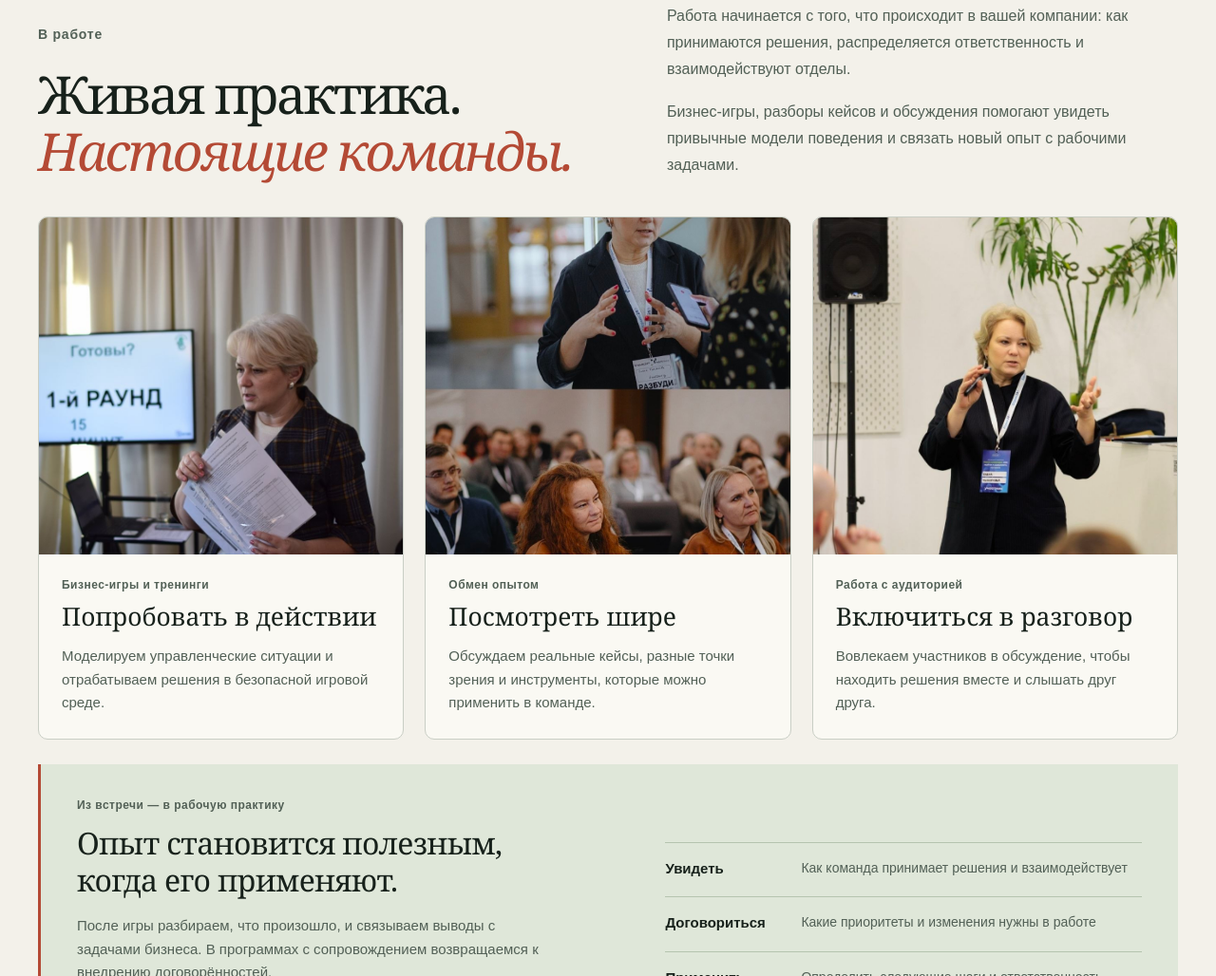
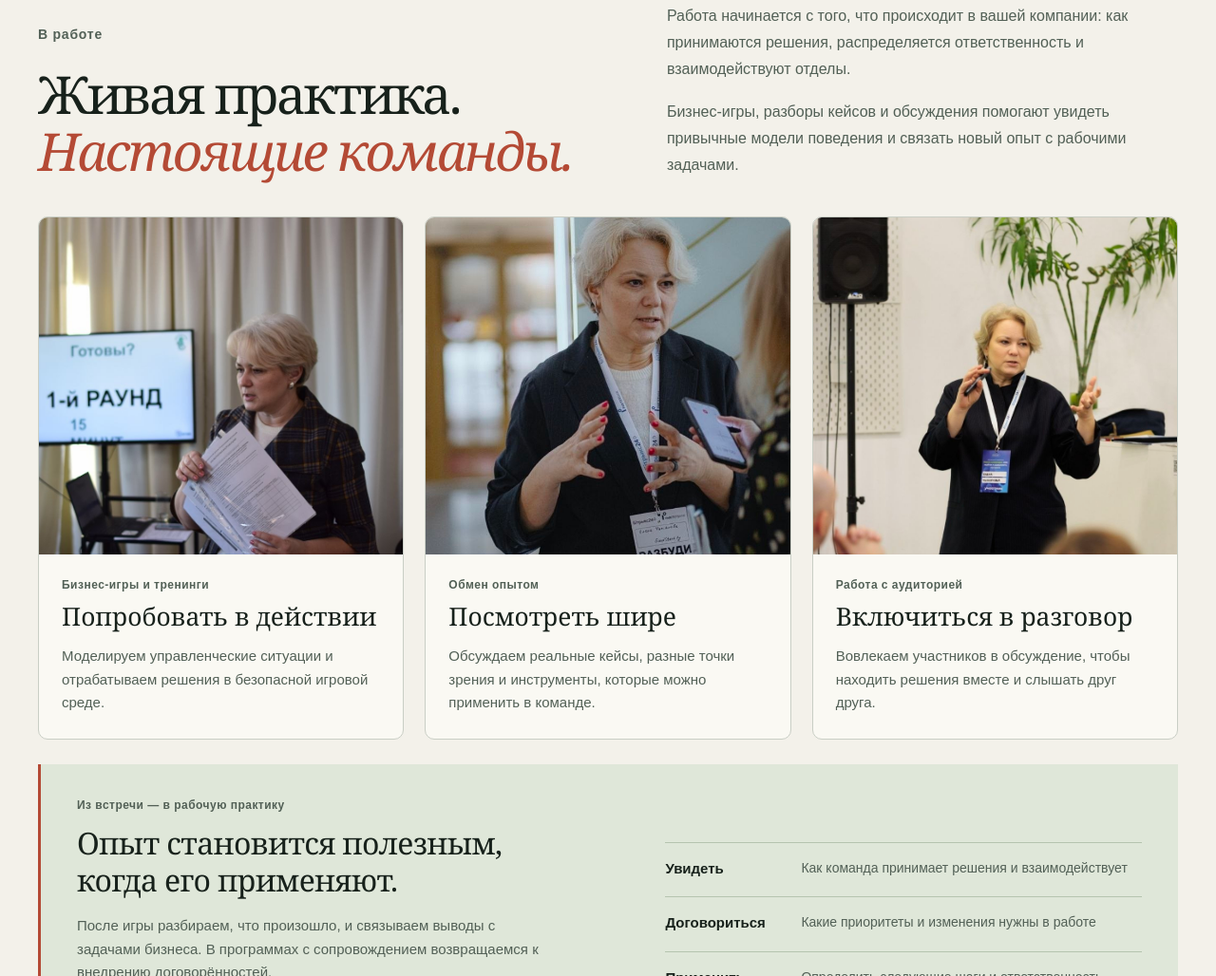
Before and after one commit to L1h0/lending-example, a website with bundled scripts: page index.html in a window 1280 px wide. Shown: the part 6297-7325 px from the top of the page at 95% size. Built offline with nearby package versions, Linux system fonts and the light colour scheme.

Commit message:
Исправить кадрирование фото «Обмен опытом» в блоке «В работе»
Верхняя сцена исходного коллажа показана без обрезки головы. Добавлена рамка кадра с адаптивной высотой и верхним выравниванием фото; уточнён альтернативный текст. Исходная фотография сохранена.

Согласованный снимок Sites: 48c8cb328f1b0fcd5dec861672c84465241e1b5c.
Проверка: npm run check — успешно, семь тестов.
Контрольная ветка: checkpoint/2026-10-13-05-work-photo.

```diff
--- a/docs/work.css
+++ b/docs/work.css
@@ -56,3 +56,11 @@
 .faq>h2{grid-row:1}
 .faq .faqList{grid-row:1}
 @media(max-width:800px){.faq .faqList{grid-row:2}}
+
+/* Правка от 13.10.2026: «Обмен опытом» показывает верхний кадр исходного коллажа. */
+.workPhotos .workPhotoFrame{height:355px;flex-shrink:0;overflow:hidden}
+.workPhotos figure:nth-child(2) .workPhotoFrame img{height:200%;object-position:58% top}
+@media(max-width:1000px){.workPhotos .workPhotoFrame{height:305px}}
+@media(max-width:800px){.workPhotos .workPhotoFrame{height:265px}}
+@media(max-width:600px){.workPhotos .workPhotoFrame{height:350px}}
+@media(max-width:360px){.workPhotos .workPhotoFrame{height:305px}}
--- a/index.html
+++ b/index.html
@@ -127,7 +127,8 @@
     </div>
     <div class="galleryGrid workPhotos">
       <figure><img src="./photos/training.jpg" width="854" height="1280" loading="lazy" alt="Елена объясняет участникам задание игрового тренинга"><figcaption><p class="workPhotoLabel">Бизнес-игры и тренинги</p><h3>Попробовать в действии</h3><p>Моделируем управленческие ситуации и отрабатываем решения в безопасной игровой среде.</p></figcaption></figure>
-      <figure><img src="./photos/conference.jpg" width="1045" height="1280" loading="lazy" alt="Елена общается с участницей и аудиторией делового мероприятия"><figcaption><p class="workPhotoLabel">Обмен опытом</p><h3>Посмотреть шире</h3><p>Обсуждаем реальные кейсы, разные точки зрения и инструменты, которые можно применить в команде.</p></figcaption></figure>
+      <!-- Правка от 13.10.2026: верхняя сцена коллажа показана без обрезки головы. -->
+      <figure><div class="workPhotoFrame"><img src="./photos/conference.jpg" width="1045" height="1280" loading="lazy" alt="Елена общается с участницей делового мероприятия"></div><figcaption><p class="workPhotoLabel">Обмен опытом</p><h3>Посмотреть шире</h3><p>Обсуждаем реальные кейсы, разные точки зрения и инструменты, которые можно применить в команде.</p></figcaption></figure>
       <figure><img src="./photos/stage.jpg" width="888" height="1280" loading="lazy" alt="Елена ведёт обсуждение с аудиторией"><figcaption><p class="workPhotoLabel">Работа с аудиторией</p><h3>Включиться в разговор</h3><p>Вовлекаем участников в обсуждение, чтобы находить решения вместе и слышать друг друга.</p></figcaption></figure>
     </div>
     <div class="workTakeaway">
--- a/work.css
+++ b/work.css
@@ -56,3 +56,11 @@
 .faq>h2{grid-row:1}
 .faq .faqList{grid-row:1}
 @media(max-width:800px){.faq .faqList{grid-row:2}}
+
+/* Правка от 13.10.2026: «Обмен опытом» показывает верхний кадр исходного коллажа. */
+.workPhotos .workPhotoFrame{height:355px;flex-shrink:0;overflow:hidden}
+.workPhotos figure:nth-child(2) .workPhotoFrame img{height:200%;object-position:58% top}
+@media(max-width:1000px){.workPhotos .workPhotoFrame{height:305px}}
+@media(max-width:800px){.workPhotos .workPhotoFrame{height:265px}}
+@media(max-width:600px){.workPhotos .workPhotoFrame{height:350px}}
+@media(max-width:360px){.workPhotos .workPhotoFrame{height:305px}}
```
Also changed, not shown: MIGRATION.md (+15 -0 lines), docs/index.html (+2 -1 lines), README.md.
